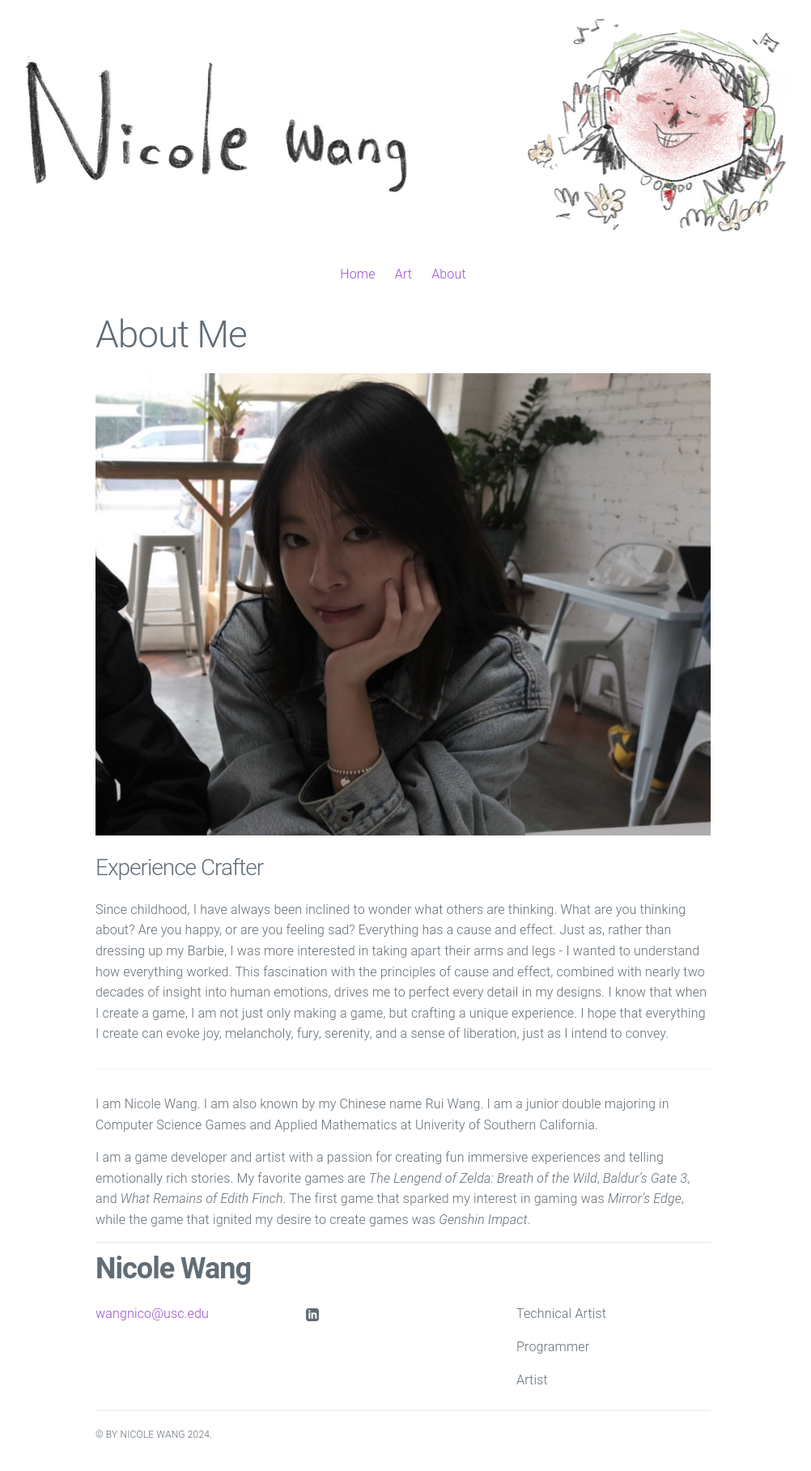
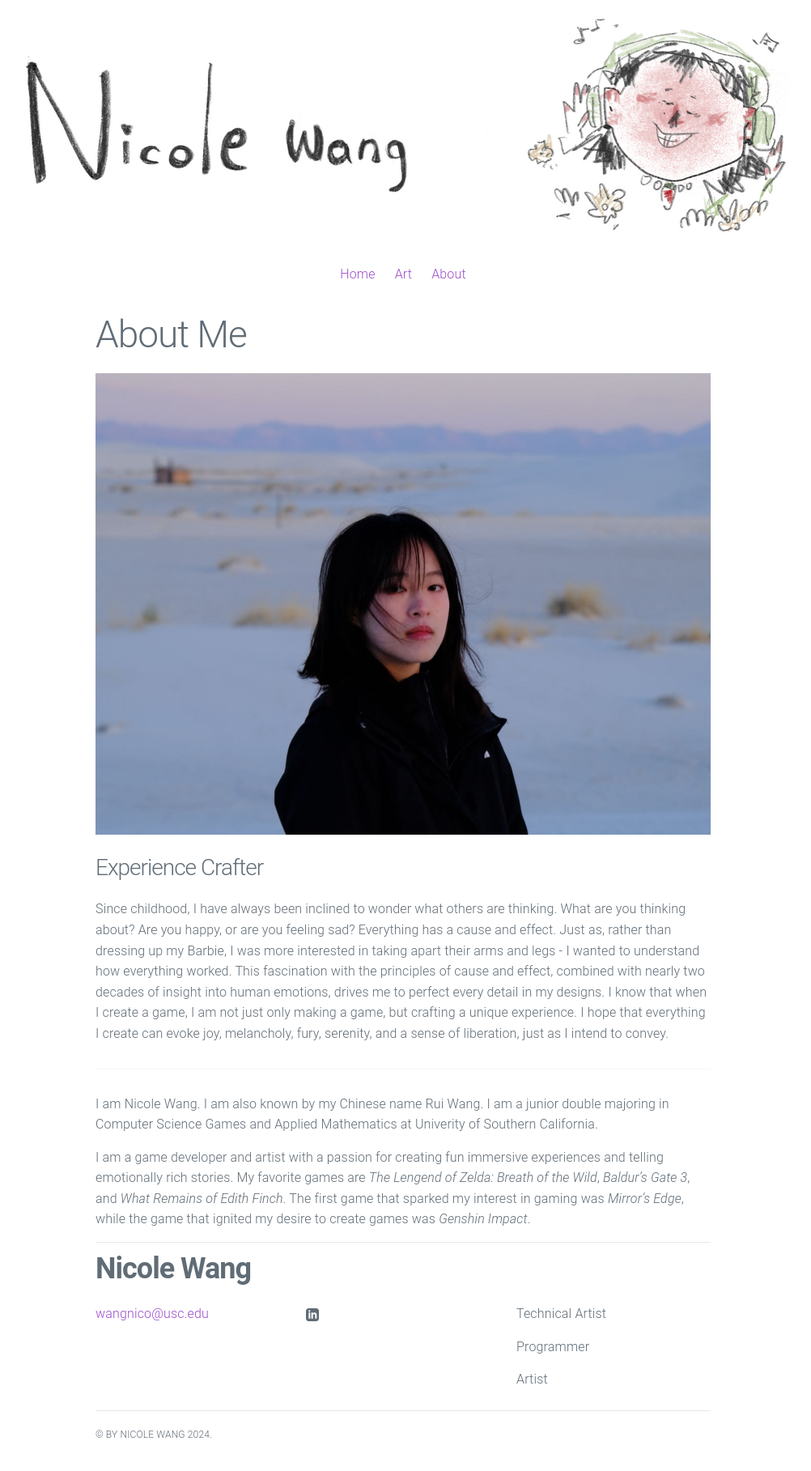
Before and after one commit to NicoWWW/NicoWWW.github.io, a Jekyll site: the page built from about.md, in a window 1280 px wide. Shown: the whole page at 81% size, without its empty margins (142-1144 px from the left). Built offline with Jekyll 4.4.1, drawn with Linux system fonts in a browser that asks for light colours.

Commit message:
Update about.md

```diff
--- a/about.md
+++ b/about.md
@@ -4,7 +4,7 @@ title: "About Me"
 permalink: /about/
 ---
 
-![Picture 1](/assets/profile3.jpg)
+![Picture 1](/assets/profile2.jpg)
 
 ### Experience Crafter
 
```
